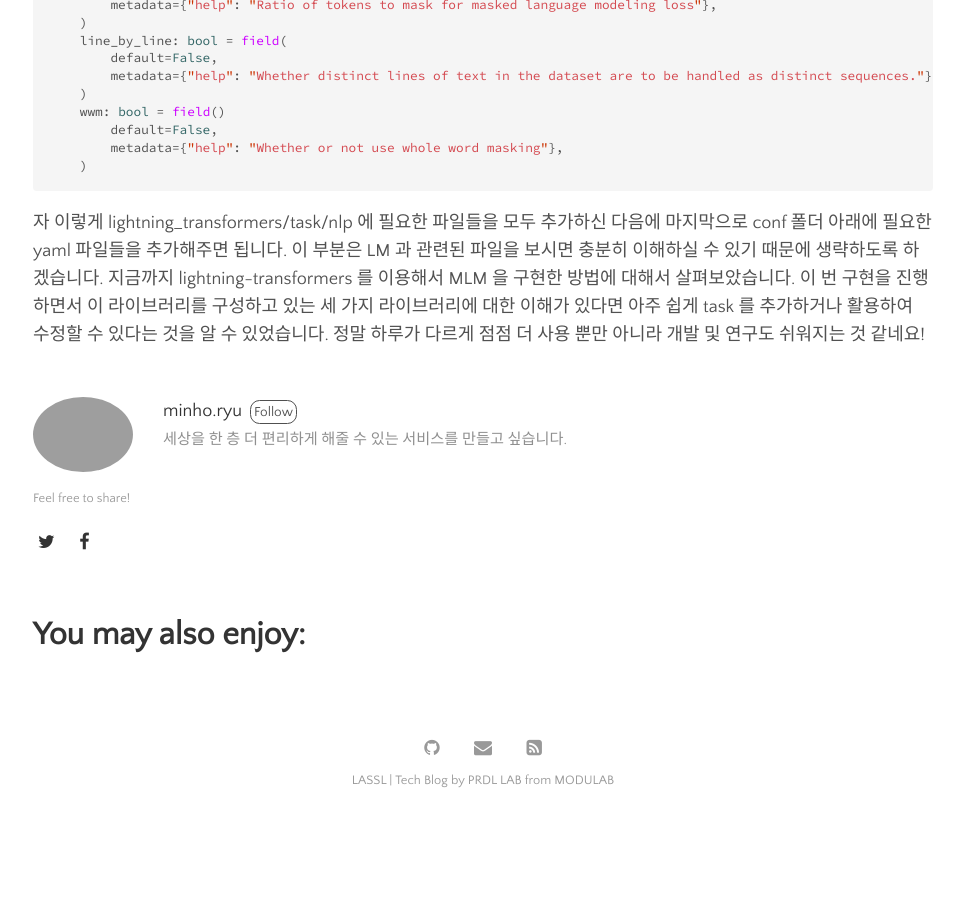
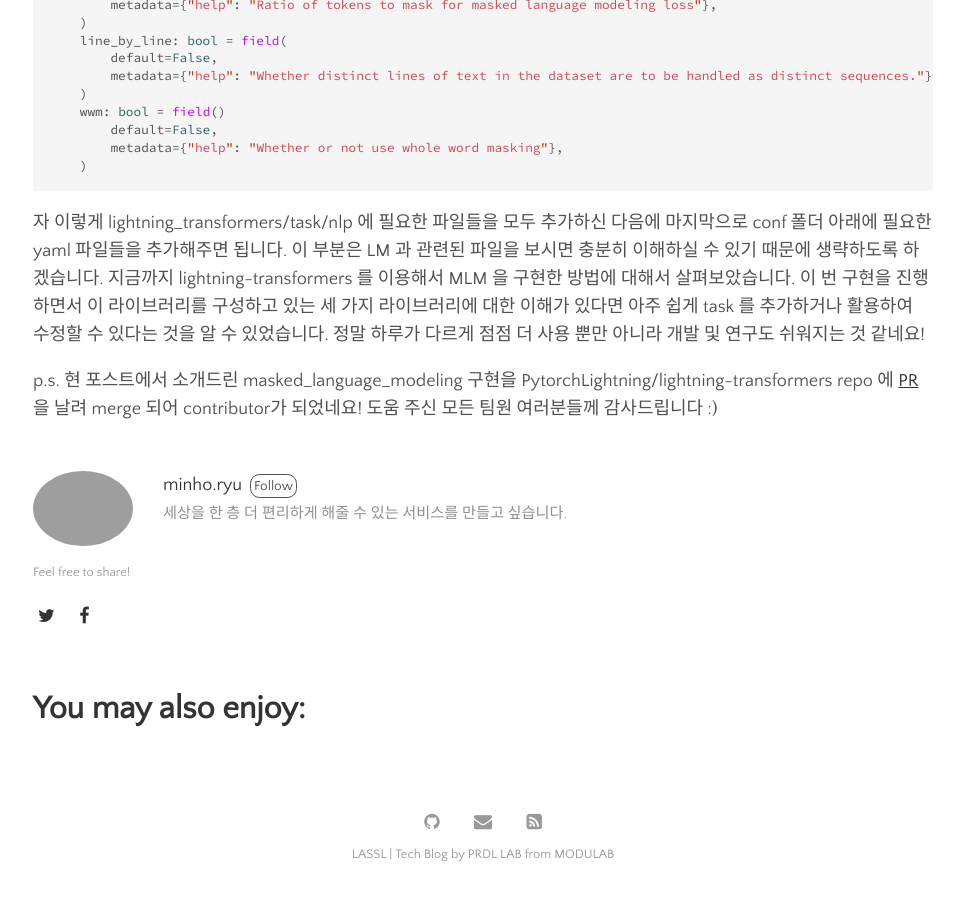
Before and after one commit to lassl/_lassl.github.io, a Jekyll site: the page built from _posts/2021-05-16-lightning-transformers-mlm.md, in a window 1280 px wide and 900 px high, scrolled down 8507 px. Shown: the whole window, without its empty margins (157-1120 px from the left). Built offline with Jekyll 4.4.1, drawn with Linux system fonts in a browser that asks for light colours; before the commit the page ends 9333 px from its top, so only the background shows below that.

Commit message:
[blog] docs: add p.s. for merge to original repo
Refs: #13

```diff
--- a/_posts/2021-05-16-lightning-transformers-mlm.md
+++ b/_posts/2021-05-16-lightning-transformers-mlm.md
@@ -417,3 +417,5 @@ class MaskedLanguageModelingDataConfig(HFTransformerDataConfig):
 
 자 이렇게 lightning_transformers/task/nlp 에 필요한 파일들을 모두 추가하신 다음에 마지막으로 conf 폴더 아래에 필요한 yaml 파일들을 추가해주면 됩니다. 이 부분은 LM 과 관련된 파일을 보시면 충분히 이해하실 수 있기 때문에 생략하도록 하겠습니다.
 지금까지 lightning-transformers 를 이용해서 MLM 을 구현한 방법에 대해서 살펴보았습니다. 이 번 구현을 진행하면서 이 라이브러리를 구성하고 있는 세 가지 라이브러리에 대한 이해가 있다면 아주 쉽게 task 를 추가하거나 활용하여 수정할 수 있다는 것을 알 수 있었습니다. 정말 하루가 다르게 점점 더 사용 뿐만 아니라 개발 및 연구도 쉬워지는 것 같네요!
+
+p.s. 현 포스트에서 소개드린 masked_language_modeling 구현을 PytorchLightning/lightning-transformers repo 에 <a href="https://github.com/PyTorchLightning/lightning-transformers/pull/173">PR</a>을 날려 merge 되어 contributor가 되었네요! 도움 주신 모든 팀원 여러분들께 감사드립니다 :)
```
